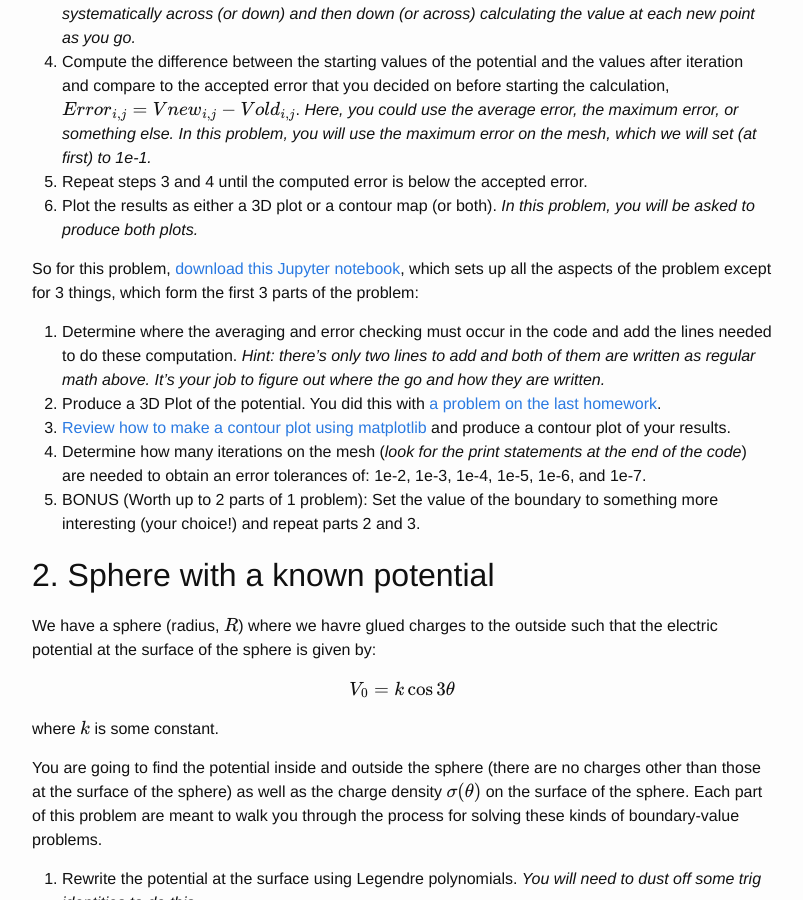
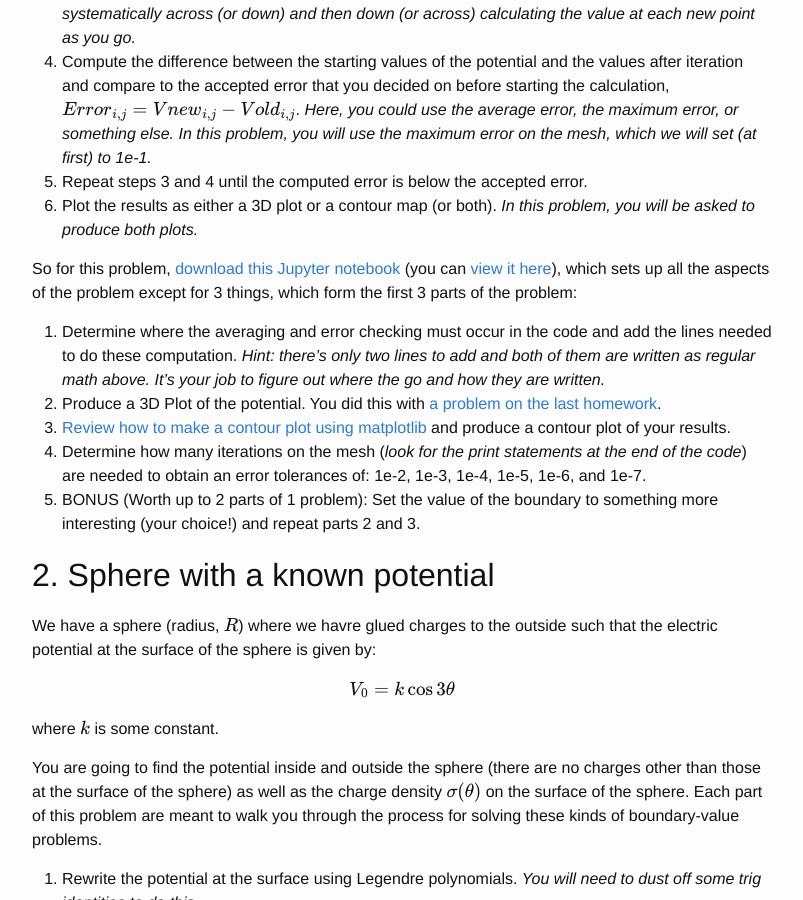
Before and after one commit to dannycab/phy481msu, a Jekyll site: the page built from assignments/homework6.md, in a window 1280 px wide and 900 px high, scrolled down 1380 px. Shown: the whole window, without its empty margins (238-1041 px from the left). Built offline with Jekyll 4.4.1, drawn with Linux system fonts in a browser that asks for light colours; formulas are drawn with MathJax 3.

Commit message:
fix links

```diff
--- a/assignments/homework6.md
+++ b/assignments/homework6.md
@@ -26,7 +26,7 @@
 5. Repeat steps 3 and 4 until the computed error is below the accepted error.
 6. Plot the results as either a 3D plot or a contour map (or both). *In this problem, you will be asked to produce both plots.*
 
-So for this problem, [download this Jupyter notebook](../notebooks/HW6-MethodOfRelaxation.ipynb), which sets up all the aspects of the problem except for 3 things, which form the first 3 parts of the problem:
+So for this problem, [download this Jupyter notebook](../jupyter/HW6-MethodOfRelaxation.ipynb) (you can [view it here](https://github.com/dannycab/phy481msu/blob/gh-pages/jupyter/HW6-MethodOfRelaxation.ipynb)), which sets up all the aspects of the problem except for 3 things, which form the first 3 parts of the problem:
 
 1. Determine where the averaging and error checking must occur in the code and add the lines needed to do these computation. *Hint: there's only two lines to add and both of them are written as regular math above. It's your job to figure out where the go and how they are written.*
 2. Produce a 3D Plot of the potential. You did this with [a problem on the last homework](./homework6.html).
```
